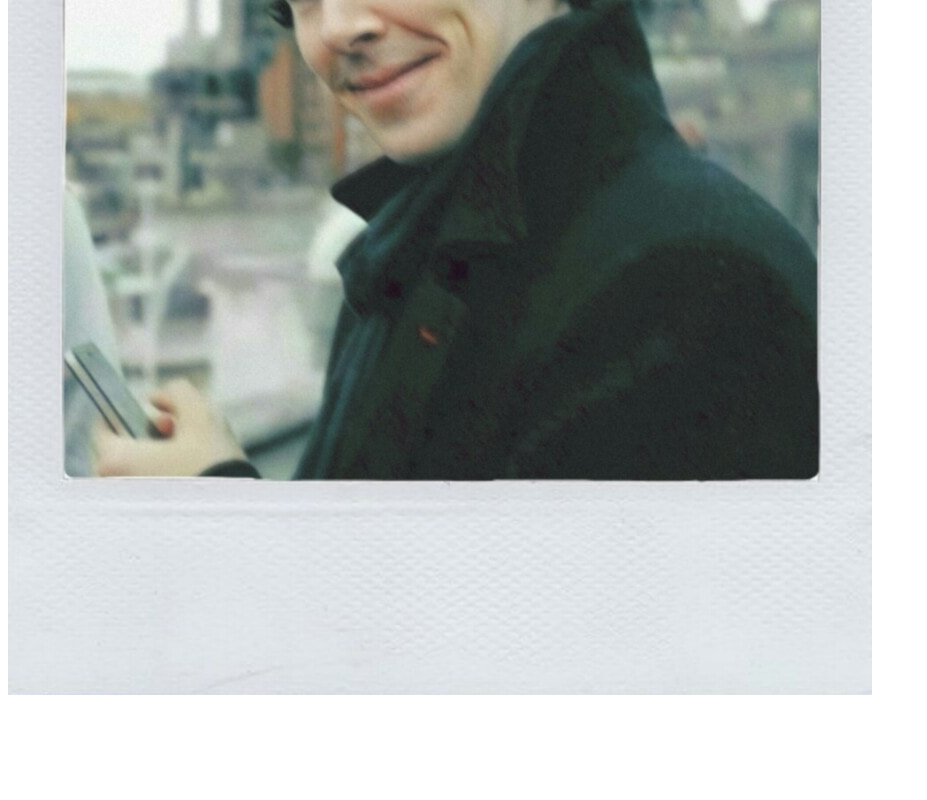
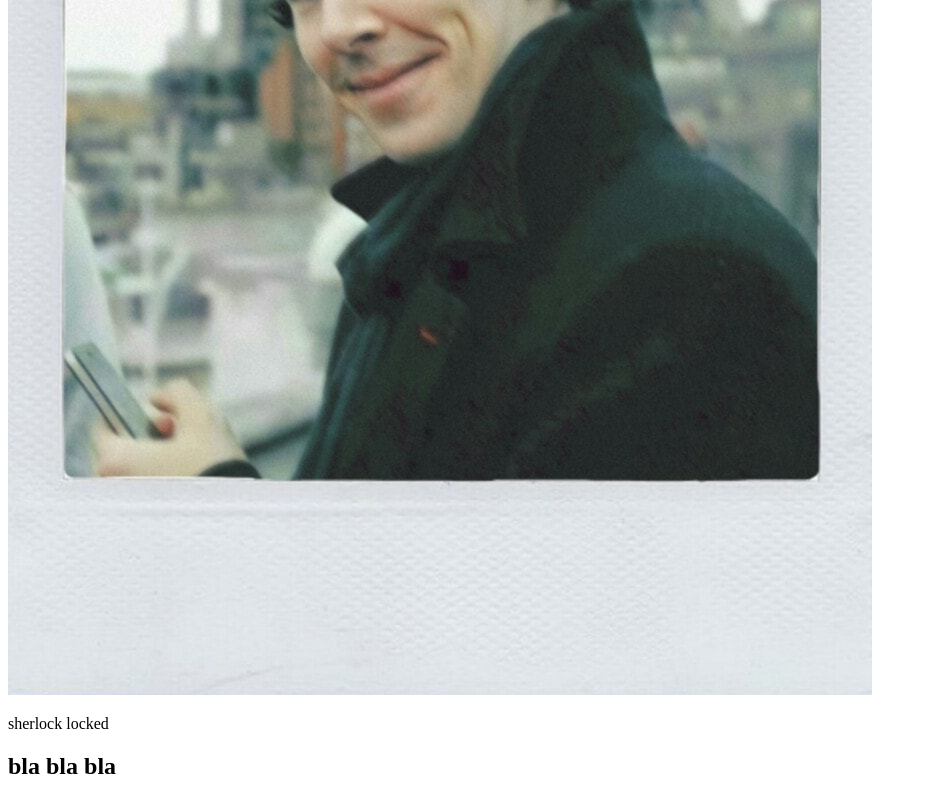
Before and after one commit to afsanaeva/my-first-website, a plain HTML site: page index.html in a window 1280 px wide. Shown: the part 695-1495 px from the top of the page, without its empty margins (0-927 px from the left). Before the commit the page ends 1402 px from the top, so only its background shows below. Drawn offline with Linux system fonts and the light colour scheme.

Commit message:
added more code

```diff
--- a/index.html
+++ b/index.html
@@ -14,5 +14,7 @@
     <p>good morning</p>
     <h1>hiiiiiiiiii helowwwwwwww</h1>
     <img src="sher.jpg" alt="">
+    <p>sherlock locked</p>
+     <h2>bla bla bla</h2>
 </body>
 </html>
```
